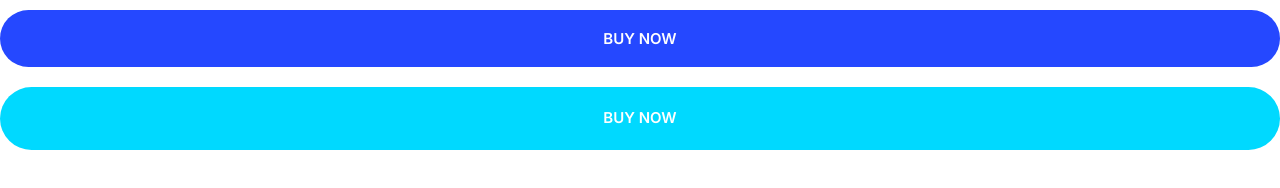
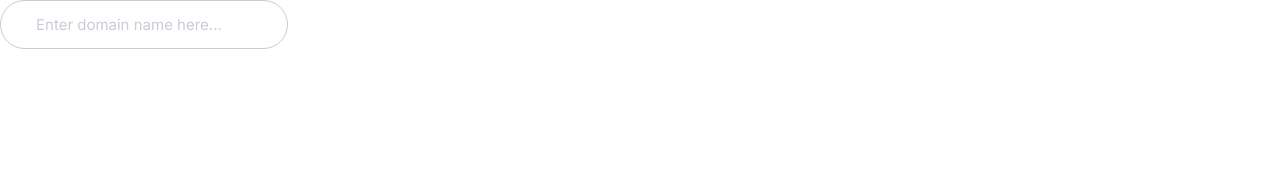
Before and after one commit to VidasUska/project-first, a plain HTML site: page index.html in a window 1280 px wide. Drawn offline with Linux system fonts and the light colour scheme.

Commit message:
Build imputs.

```diff
--- a/css/styles.css
+++ b/css/styles.css
@@ -232,3 +232,23 @@ a {
     font-size: 1.5rem;
   }
 }
+
+/* Inputs */
+.input {
+  border-radius: 30px;
+  border: 1px solid #ccc;
+  color: var(--color-headings);
+  font-size: 2rem;
+  outline: 0;
+  padding: 1.5rem 3.5rem;
+}
+
+::placeholder {
+  color: #cdcbd7;
+}
+
+@media screen and (min-width: 1024px) {
+  .input {
+    font-size: 1.5rem;
+  }
+}
--- a/index.html
+++ b/index.html
@@ -15,7 +15,6 @@
     <link rel="stylesheet" href="css/styles.css" />
   </head>
   <body>
-    <button class="btn btn--primary btn--block">Buy now</button>
-    <a href="#" class="btn btn--secondary btn--block">Buy now</a>
+    <input type="text" class="input" placeholder="Enter domain name here..." />
   </body>
 </html>
```
Also changed, not shown: components/inputs.html (added, +1 -0 lines).
